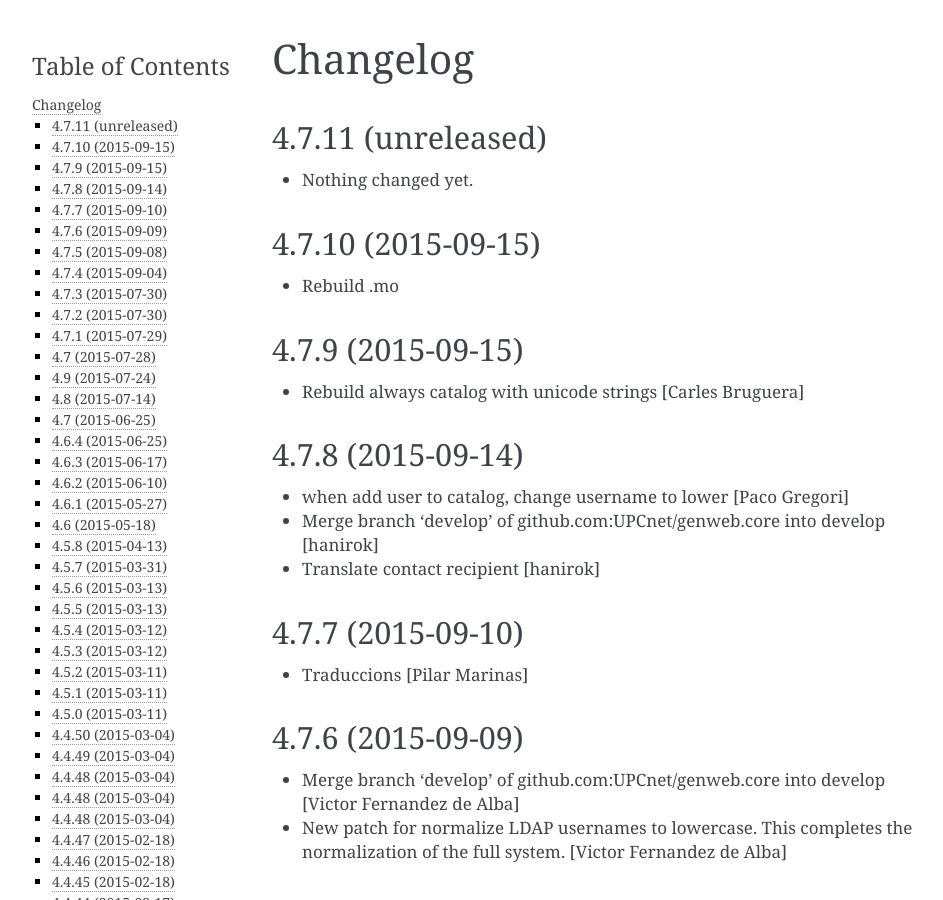
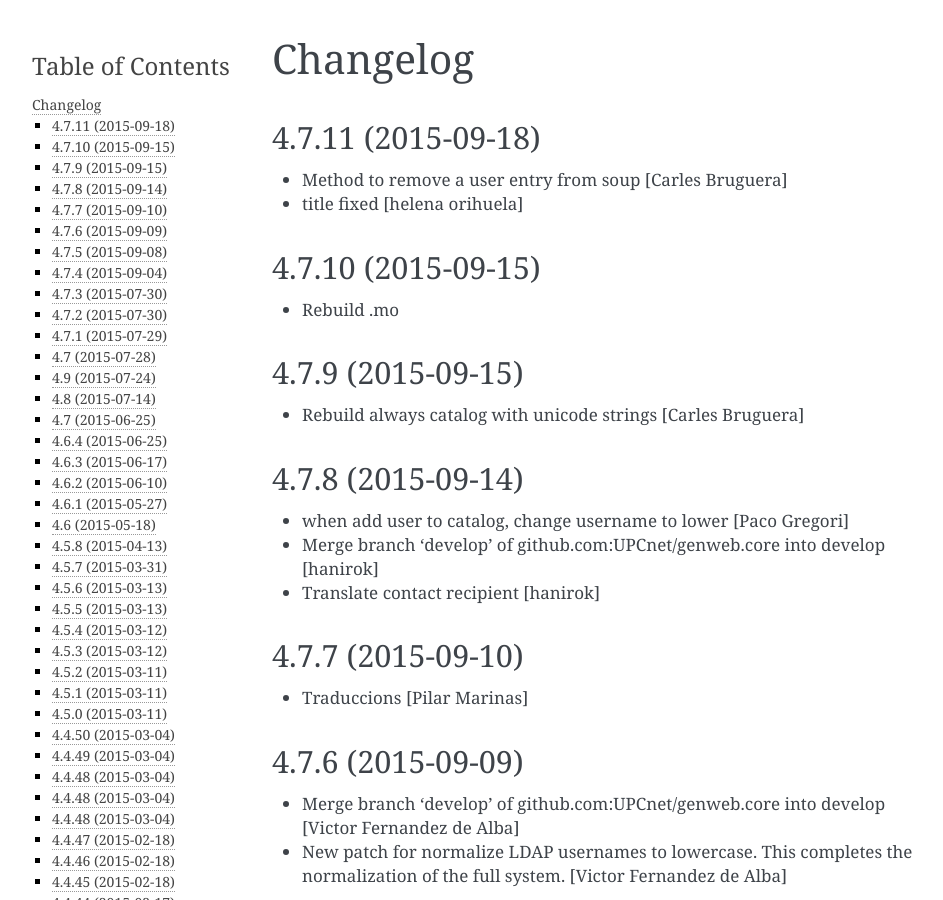
Before and after one commit to UPCnet/genweb.core, a Sphinx documentation site: the page built from docs/HISTORY.rst, in a window 1280 px wide and 900 px high. Shown: the whole window, without its empty margins (148-1091 px from the left). Built offline with Sphinx 7.4.7, drawn with Linux system fonts in a browser that asks for light colours.

Commit message:
Preparing release 4.7.11

```diff
--- a/docs/HISTORY.rst
+++ b/docs/HISTORY.rst
@@ -1,11 +1,11 @@
 Changelog
 =========
 
-4.7.11 (unreleased)
+4.7.11 (2015-09-18)
 -------------------
 
-- Nothing changed yet.
-
+* Method to remove a user entry from soup [Carles Bruguera]
+* title fixed [helena orihuela]
 
 4.7.10 (2015-09-15)
 -------------------
--- a/setup.py
+++ b/setup.py
@@ -1,7 +1,7 @@
 from setuptools import setup, find_packages
 import os
 
-version = '4.7.11.dev0'
+version = '4.7.11'
 
 README = open('README.rst').read()
 HISTORY = open(os.path.join('docs', 'HISTORY.rst')).read()
```
